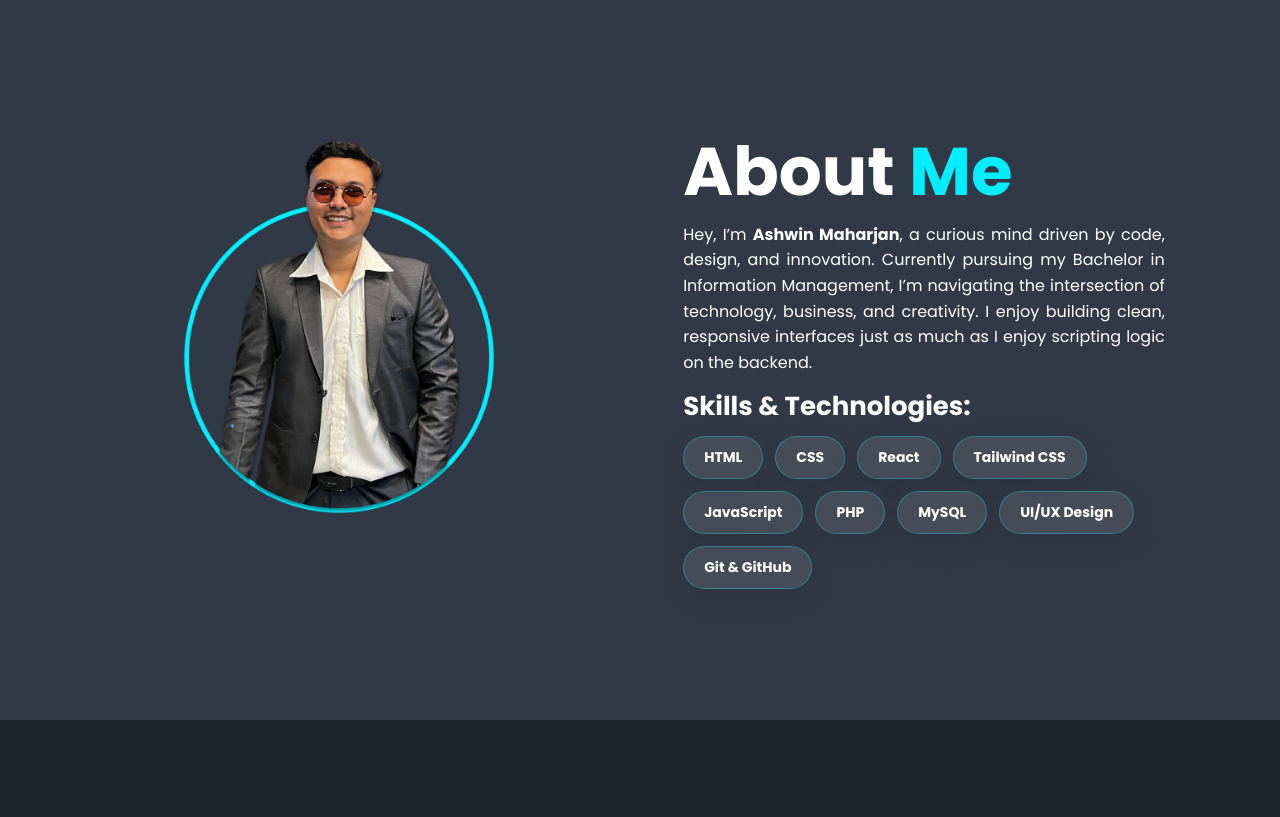
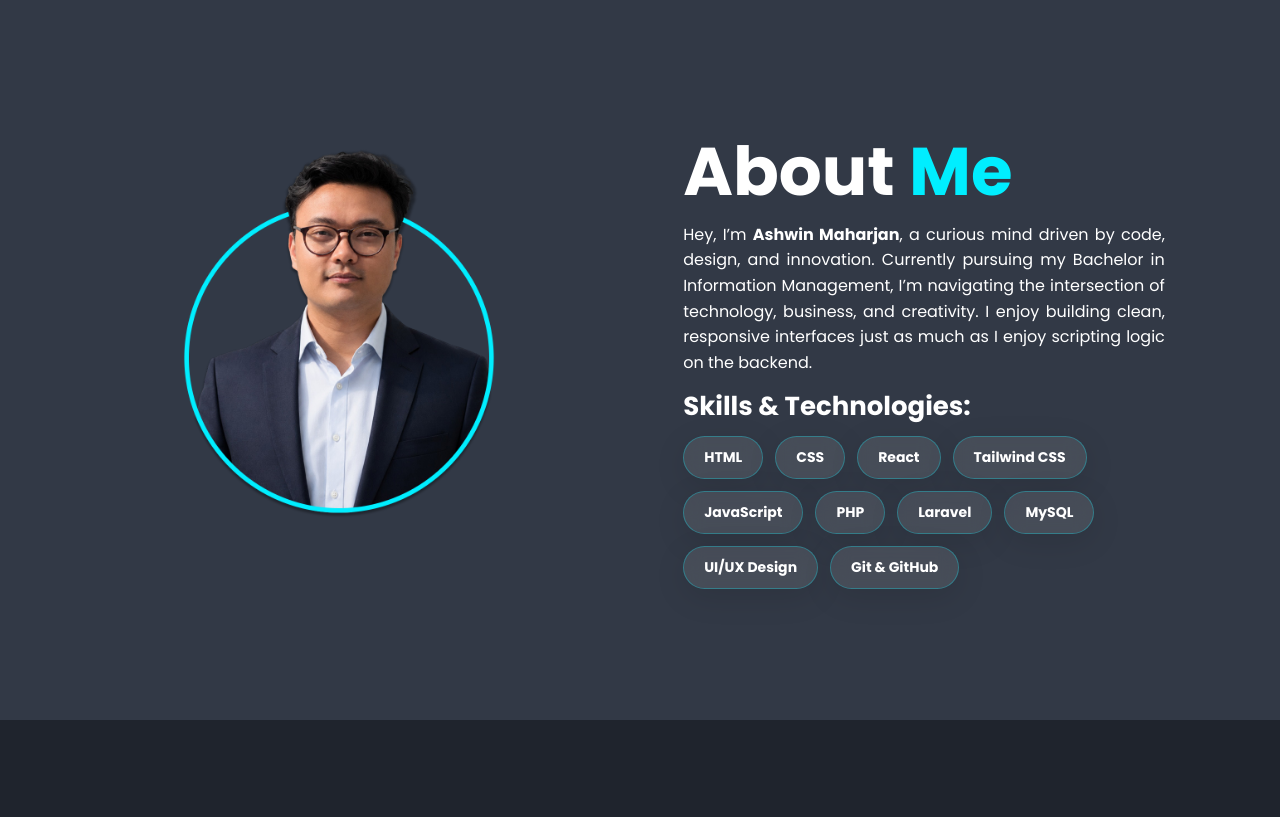
Before and after one commit to AshwinMaharjan/ashwin.github.portfolio, a plain HTML site: page index.html in a window 1280 px wide. Shown: the part 880-1697 px from the top of the page. Drawn offline with nearby package versions, Linux system fonts and the light colour scheme; files whose address does not match are found by name.

Commit message:
added a new photo for the portfolio

```diff
--- a/index.html
+++ b/index.html
@@ -59,14 +59,14 @@
         </div>
         <div class="home-img">
             <!-- <img src="images/home.png" alt="Home Image"> -->
-            <!-- <img src="images/portfolio_images2.png" alt="Home Image"> -->
-            <img src="images/profile-image1.png" alt="Home Image">
+            <!-- <img src="images/portfolio_images.png" alt="Home Image"> -->
+            <img src="images/new_photo.png" alt="Home Image">
         </div>
     </section>
 <!-- About section design -->
 <section class="about" id="about">
     <div class="about-img">
-        <img src="images/profile-image2.png" alt="About Image">
+        <img src="images/new_photo2.png" alt="About Image">
         <!-- <img src="images/portfolio_images.png" alt="About Image"> -->
     </div>
     <div class="about-content">
@@ -85,6 +85,7 @@
                 <button>Tailwind CSS</button>
                 <button>JavaScript</button>
                 <button>PHP</button>
+                <button>Laravel</button>
                 <button>MySQL</button>
                 <button>UI/UX Design</button>
                 <button>Git & GitHub</button>
```
Also changed, not shown: images/new_photo.png (added), images/new_photo2.png (added), images/portfolio_images.png (added), images/portfolio_images_about.png (added).
